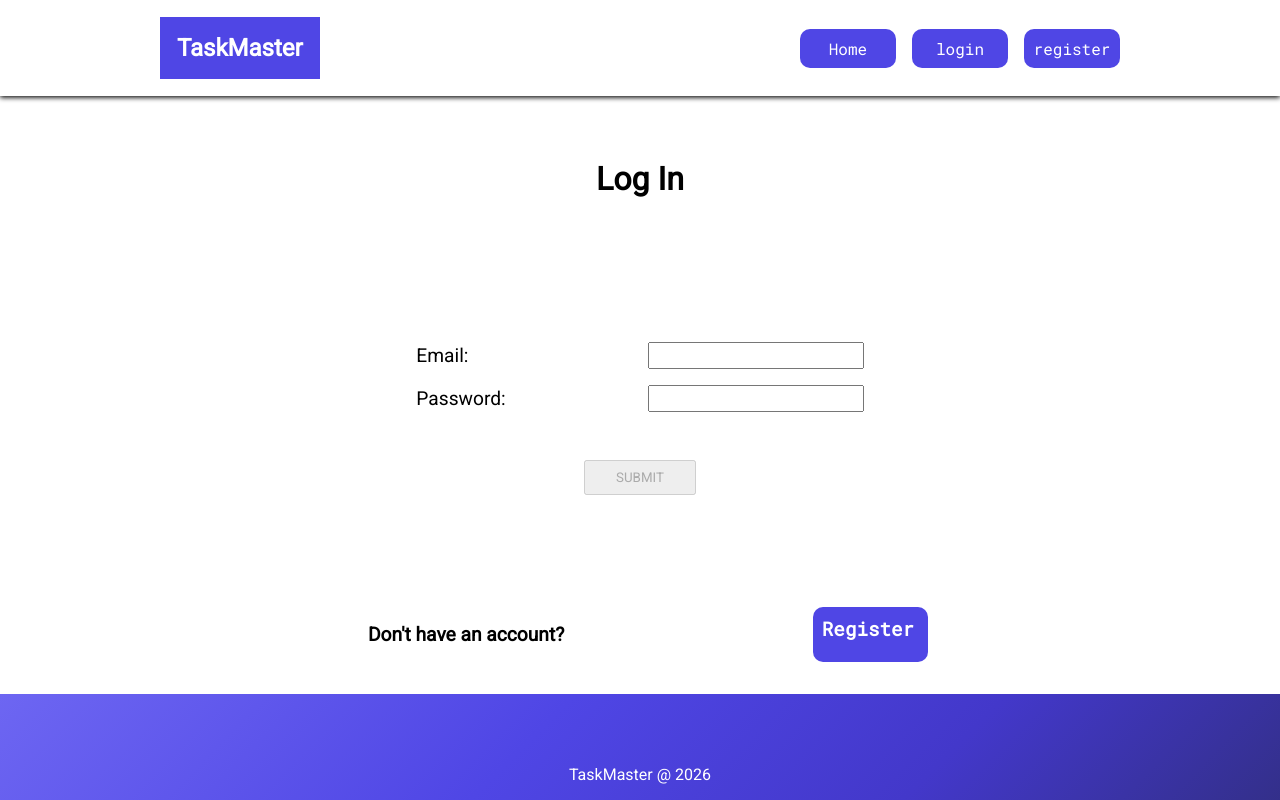
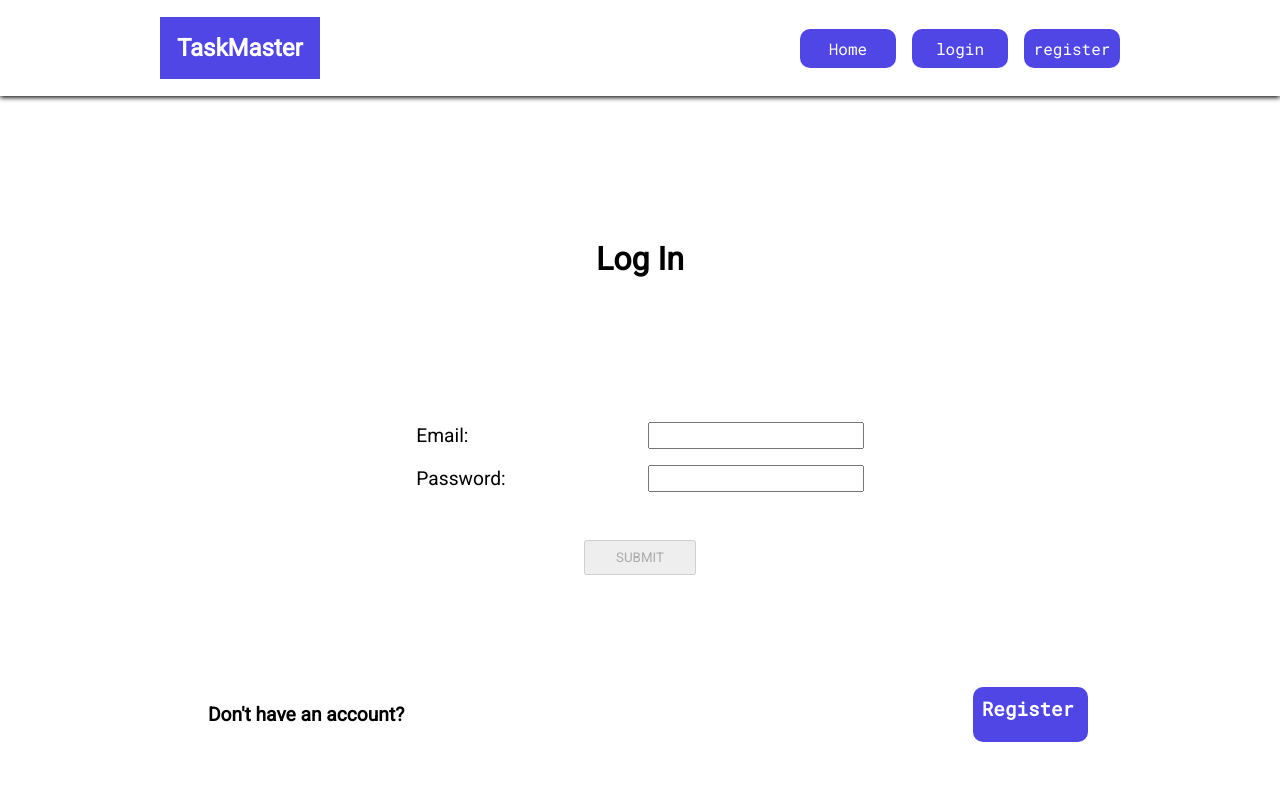
Before and after one commit to michalpaprocki/taskmaster_angular, an Angular app: page /auth/login in a window 1280 px wide. Shown: the top 800 px of the page. Built offline with nearby package versions, Linux system fonts and the light colour scheme; no server answers.

Commit message:
remove duplicated markup

```diff
--- a/src/app/features/auth/login/login.html
+++ b/src/app/features/auth/login/login.html
@@ -1,3 +1,3 @@
-<main>
+<section>
     <login-form-component />
-</main>
+</section>
--- a/src/app/features/auth/register/register.html
+++ b/src/app/features/auth/register/register.html
@@ -1,3 +1,3 @@
-<main>
+<section>
     <register-form-component />
-</main>
+</section>
```
